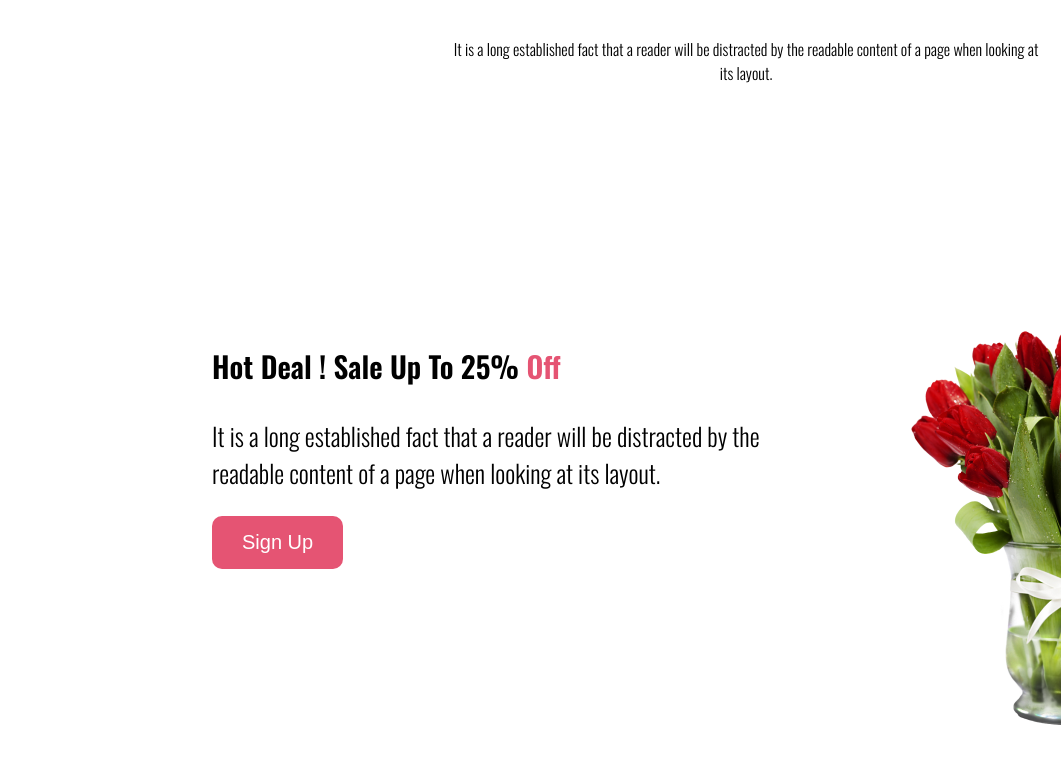
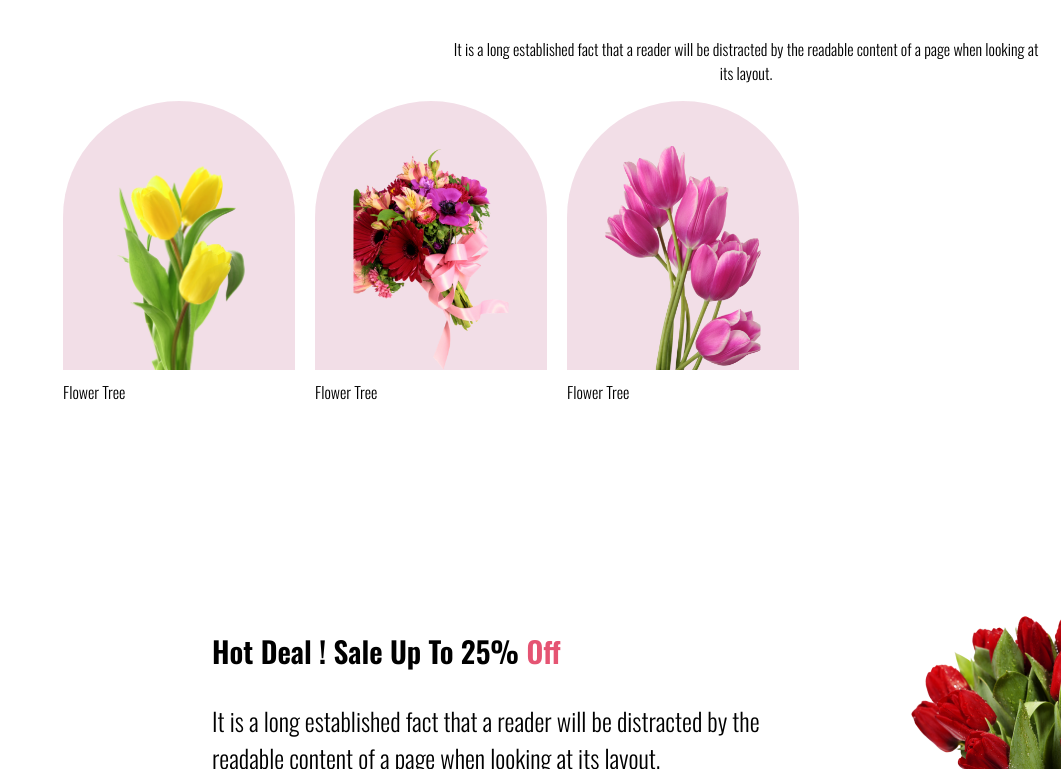
Before and after one commit to RaseLake/july-ass, a plain HTML site: page index.html in a window 1280 px wide. Shown: the part 791-1560 px from the top of the page, without its empty margins (219-1280 px from the left). Drawn offline with nearby package versions, Linux system fonts and the light colour scheme.

Commit message:
bonus part

```diff
--- a/index.html
+++ b/index.html
@@ -16,6 +16,8 @@
 </head>
 
 <body>
+                                                     <!-- 1st part -->
+
     <header class="headath">
         <div class="container">
             <div>
@@ -35,12 +37,53 @@
 
     </header>
     <main>
+
         <section class="about">
             <div>
                 <h3 class="section-title">Our Featured Flowers</h3>
                 <p class="title-description">It is a long established fact that a reader will be distracted by the
                     readable content of a page when looking at its layout.</p>
-            </div>
+                    <!-- <div class="bonus-part">
+                        <div class="semicircle-piece">
+                          <div class="semicircle">
+                            <img class="ful" src="Flower Asset/pngwing 7.png" alt="Flower 1">
+                          </div>
+                        </div>
+                        <div class="semicircle-piece">
+                          <div class="semicircle">
+                            <img class="ful" src="Flower Asset/pngwing 5.png" alt="Flower 2">
+                          </div>
+                        </div>
+                        <div class="semicircle-piece">
+                          <div class="semicircle">
+                            <img class="ful" src="Flower Asset/pngwing 6.png" alt="Flower 3">
+                          </div>
+                        </div>
+                      </div> -->
+
+                      <div class="container">
+                        <div class="semicircle-piece">
+                          <div class="semicircle">
+                            <img src="Flower Asset/pngwing 7.png" alt="Flower 1">
+                          </div>
+                          <a href="#" class="anchor">Flower Tree</a>
+                        </div>
+                        <div class="semicircle-piece">
+                          <div class="semicircle">
+                            <img src="Flower Asset/pngwing 5.png" alt="Flower 2">
+                          </div>
+                          <a href="#" class="anchor">Flower Tree</a>
+                        </div>
+                        <div class="semicircle-piece">
+                          <div class="semicircle">
+                            <img src="Flower Asset/pngwing 6.png" alt="Flower 3">
+                          </div>
+                          <a href="#" class="anchor">Flower Tree</a>
+                        </div>
+                      </div>
+
+
+                                                                <!-- Second part -->
             <div class="hot-deal">
                 <div>
                     <h3 class="section-title2">Hot Deal ! Sale Up To 25% <span class="offer-color">Off</span> </h1>
@@ -50,6 +93,8 @@
                 </div>
                 <img class="flow2" src="Flower Asset/pngwing 8.png" alt="">
             </div>
+
+                                                     <!-- third part -->
             <div class="third-part">
                 <div>
                     <h3 class="insta">Instagram</h3>
@@ -66,7 +111,7 @@
             </div>
 
 
-             <!-- fourth part -->
+                                                     <!-- fourth part -->
 
 
              <div class="container">
@@ -86,9 +131,10 @@
 
     </main>
     <footer>
+                                                     <!-- Fifth part -->
         <div class="footer">
-            <h1><span class="flower">Flower</span>Shop</h1>
-            <p>It is a long established fact that a reader will be distracted by the readable content of a page when looking at its layout.</p>
+            <h1 class="heading-size"><span class="flower">Flower</span>Shop</h1>
+            <p class="heading-size2">It is a long established fact that a reader will be distracted by the readable content of a page when looking at its layout.</p>
             <p class="cr">@2020-2023, FlowerShop.com. All rights reserved.</p>
           </div>
 
--- a/style.css
+++ b/style.css
@@ -68,6 +68,52 @@ body {
     padding: 0px 660px ;
     width: 594px;
 }
+
+
+
+.bonus-part{
+    display: flex;
+    justify-content: center;
+
+}
+.semicircle {
+    width: 232px;
+    height: 269px;
+    border-radius: 250px 250px 0 0;
+    background: rgba(167, 33, 98, 0.15);
+    position: relative;
+  }
+
+  .semicircle img{
+    width: 155px;
+    height: 224px;
+    object-fit: cover;
+    position: absolute;
+    bottom: 0;
+    left: 50%;
+    transform: translate(-50%, 0);
+  }
+
+  .semicircle-piece {
+    float: left;
+    margin-left: 20px;
+  }
+
+
+.bonus-part{
+        display: flex;
+        justify-content: center;
+
+}
+
+.anchor {
+    text-decoration: none;
+    color: black;
+    font-size: 16px;
+    margin-top: 10px;
+    position: absolute;
+
+  }
 
 /* hot deal section */
 .flow2 {
```
